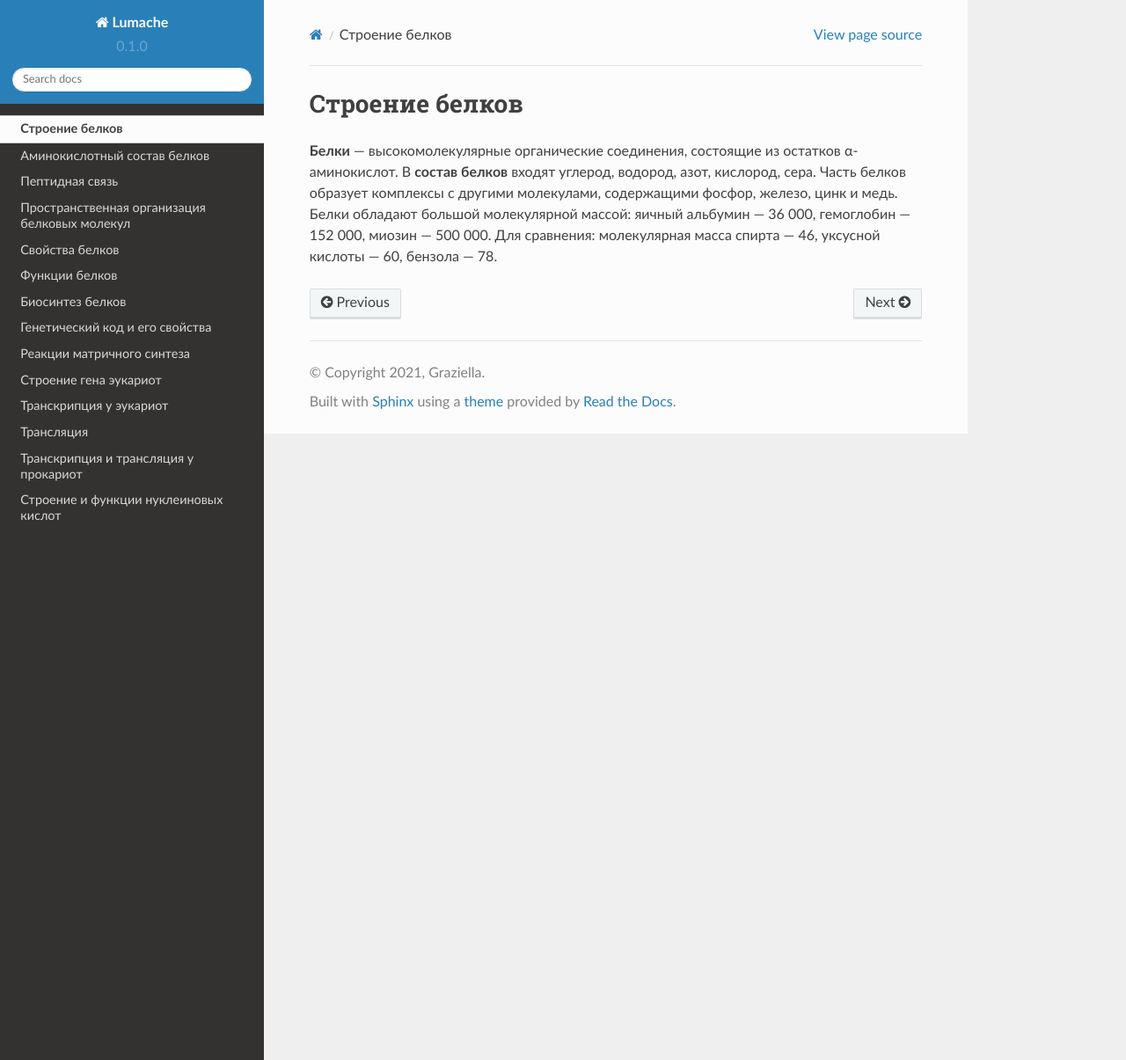
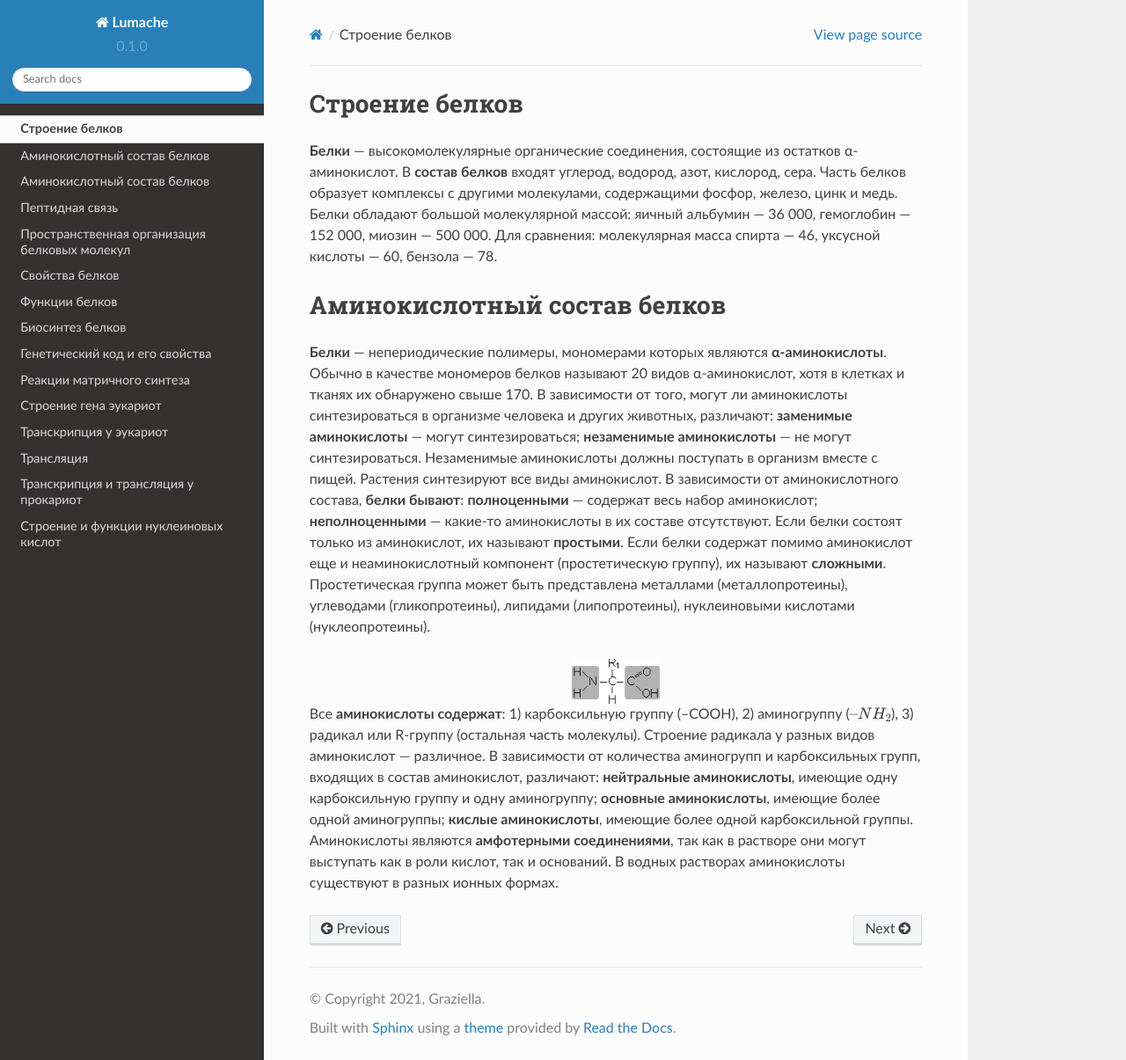
Before and after one commit to neptune2021/test_documentation, a Sphinx documentation site: the page built from docs/source/01.rst, in a window 1280 px wide and 1205 px high. Shown: the whole window at 88% size. Built offline with Sphinx 7.4.7 and the Read the Docs theme 2.0.0, drawn with Linux system fonts in a browser that asks for light colours.

Commit message:
Update 01.rst

```diff
--- a/docs/source/01.rst
+++ b/docs/source/01.rst
@@ -3,3 +3,17 @@
 **Белки** — высокомолекулярные органические соединения, состоящие из остатков α-аминокислот.
 В **состав белков** входят углерод, водород, азот, кислород, сера. Часть белков образует комплексы с другими молекулами, содержащими фосфор, железо, цинк и медь.
 Белки обладают большой молекулярной массой: яичный альбумин — 36 000, гемоглобин — 152 000, миозин — 500 000. Для сравнения: молекулярная масса спирта — 46, уксусной кислоты — 60, бензола — 78.
+
+Аминокислотный состав белков
+======================
+**Белки** — непериодические полимеры, мономерами которых являются **α-аминокислоты**. Обычно в качестве мономеров белков называют 20 видов α-аминокислот, хотя в клетках и тканях их обнаружено свыше 170.
+В зависимости от того, могут ли аминокислоты синтезироваться в организме человека и других животных, различают: **заменимые аминокислоты** — могут синтезироваться; **незаменимые аминокислоты** — не могут синтезироваться. Незаменимые аминокислоты должны поступать в организм вместе с пищей. Растения синтезируют все виды аминокислот.
+В зависимости от аминокислотного состава, **белки бывают**: **полноценными** — содержат весь набор аминокислот; **неполноценными** — какие-то аминокислоты в их составе отсутствуют. Если белки состоят только из аминокислот, их называют **простыми**. Если белки содержат помимо аминокислот еще и неаминокислотный компонент (простетическую группу), их называют **сложными**. Простетическая группа может быть представлена металлами (металлопротеины), углеводами (гликопротеины), липидами (липопротеины), нуклеиновыми кислотами (нуклеопротеины).
+
+.. image:: img/image1.png
+  :width: 100
+  :align: center
+
+
+Все **аминокислоты содержат**: 1) карбоксильную группу (–СООН), 2) аминогруппу (:math:`–NH_{2}`), 3) радикал или R-группу (остальная часть молекулы). Строение радикала у разных видов аминокислот — различное. В зависимости от количества аминогрупп и карбоксильных групп, входящих в состав аминокислот, различают: **нейтральные аминокислоты**, имеющие одну карбоксильную группу и одну аминогруппу; **основные аминокислоты**, имеющие более одной аминогруппы; **кислые аминокислоты**, имеющие более одной карбоксильной группы.
+Аминокислоты являются **амфотерными соединениями**, так как в растворе они могут выступать как в роли кислот, так и оснований. В водных растворах аминокислоты существуют в разных ионных формах.
```
